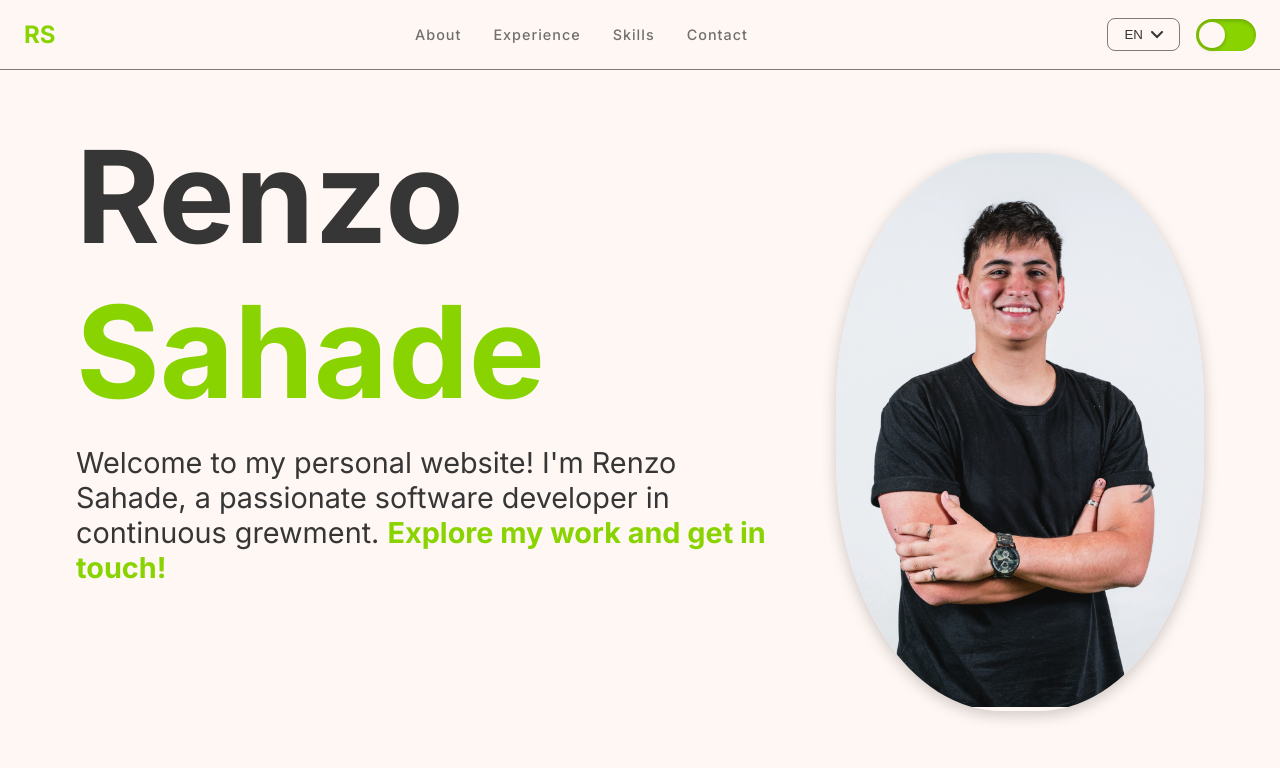
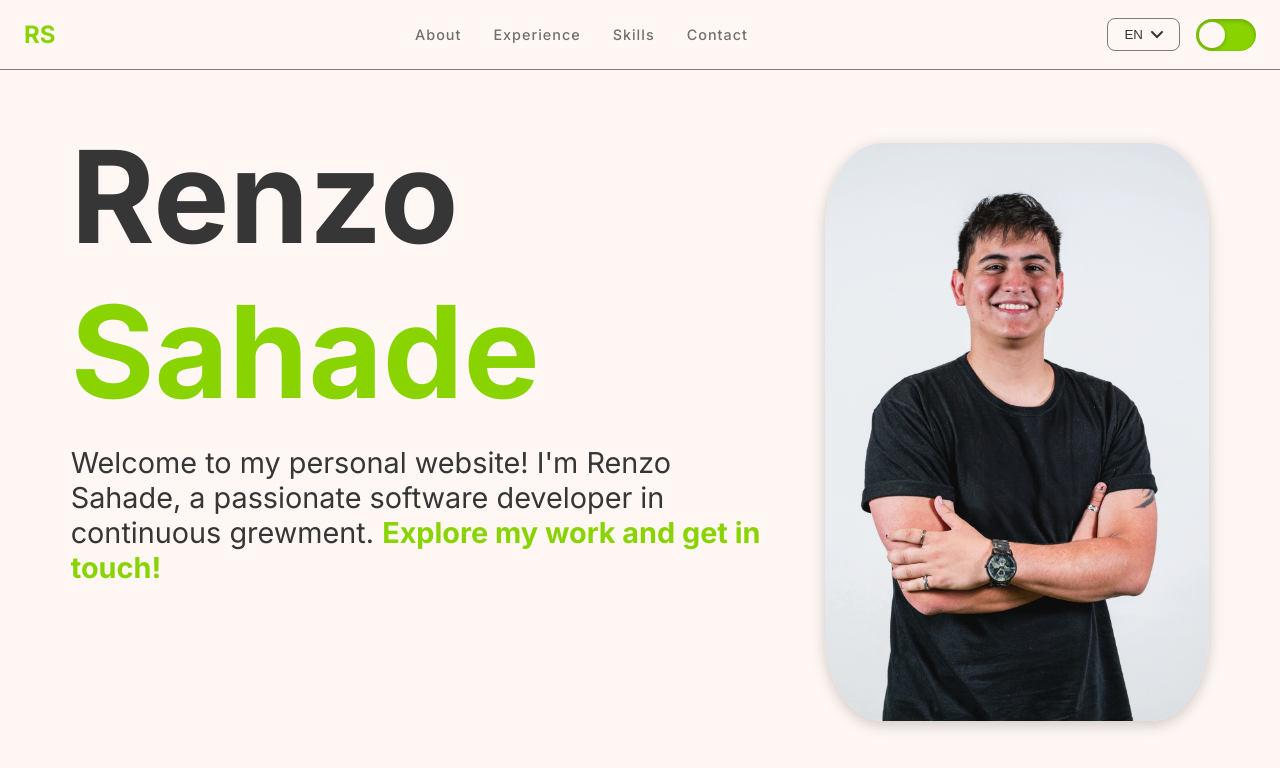
Before and after one commit to ingsahaderenzo/myPortfolio, a React (Vite) app: page / in a window 1280 px wide. Shown: the top 768 px of the page. Built offline with nearby package versions, Linux system fonts and the light colour scheme.

Commit message:
Fixing photo details on Hero

```diff
--- a/src/components/hero/Hero.module.css
+++ b/src/components/hero/Hero.module.css
@@ -36,8 +36,8 @@
 }
 
 .photoWrapper {
-    width: 23rem;
-    border-radius: 45%;
+    width: 24rem;
+    border-radius: 15%;
     overflow: hidden;
     box-shadow: 0 4px 15px rgba(0, 0, 0, 0.2);
 }
@@ -46,6 +46,7 @@
     width: 100%;
     height: 100%;
     object-fit: cover;
+    display: block;
 }
 
 @media (max-width: 769px) {
--- a/src/i18n/translations.ts
+++ b/src/i18n/translations.ts
@@ -16,7 +16,7 @@ export const translations = {
     },
     es: {
         nav: {
-            about: "Acerca",
+            about: "Acerca de",
             experience: "Experiencia",
             skills: "Habilidades",
             contact: "Contacto",
```
